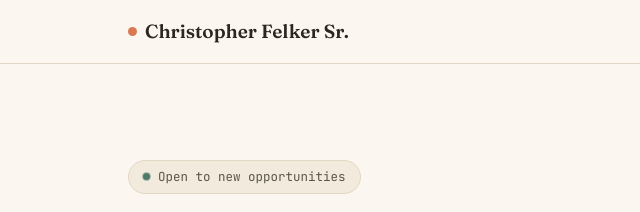
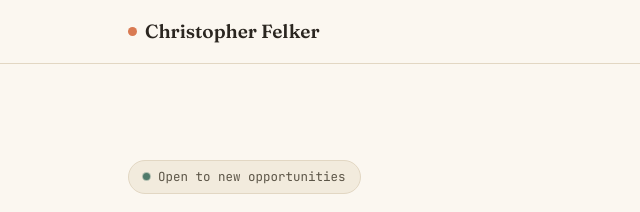
Before and after one commit to chrisfelker4473/website, a plain HTML site: page index.html in a window 1280 px wide. Shown: the top 212 px of the page, 0-640 px from the left. Drawn offline with Linux system fonts and the light colour scheme.

Commit message:
Updated Full Name

```diff
--- a/index.html
+++ b/index.html
@@ -450,7 +450,7 @@
 
 <header class="site-nav">
   <div class="nav-inner">
-    <a href="#top" class="nav-mark"><span class="dot"></span>Christopher Felker Sr.</a>
+    <a href="#top" class="nav-mark"><span class="dot"></span>Christopher Felker</a>
     <button class="menu-btn" id="menuBtn" aria-label="Toggle menu" aria-expanded="false" aria-controls="navLinks"></button>
     <nav class="links" id="navLinks">
       <a href="#about">About</a>
```
